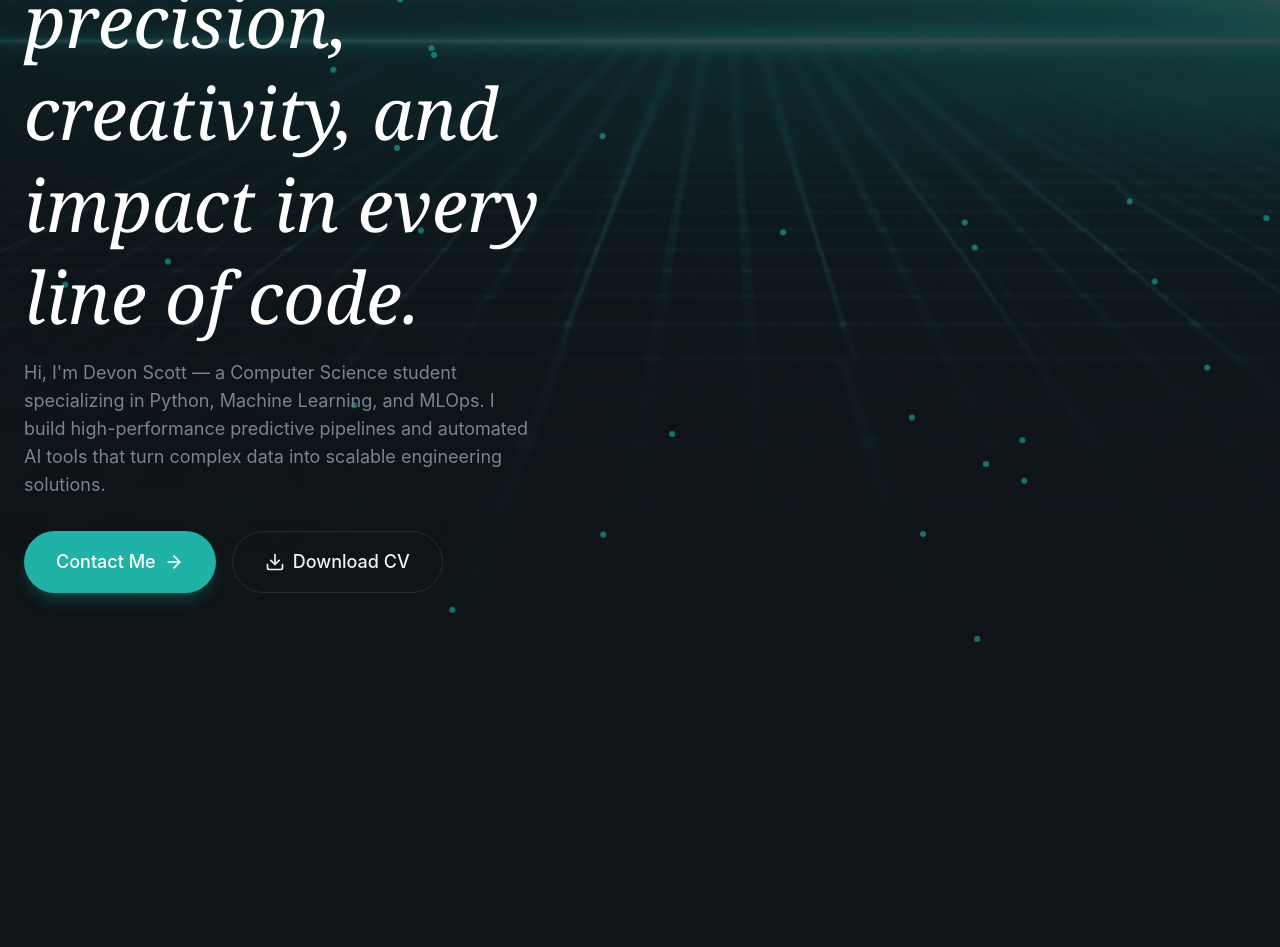
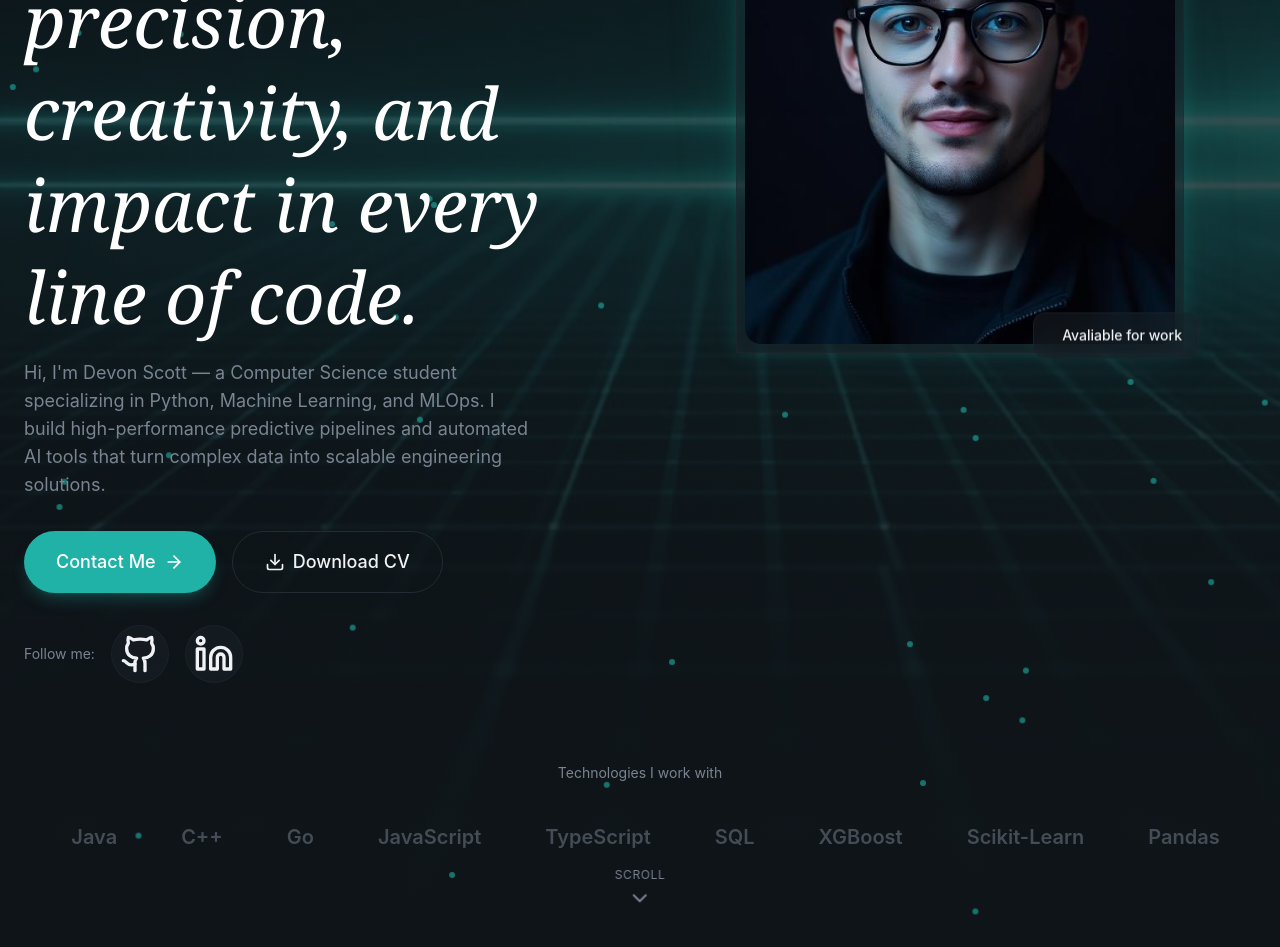
Before and after one commit to scottdl5338/modern-portfolio, a React (Vite) app: page / in a window 1280 px wide. Shown: the part 660-1607 px from the top of the page. Before the commit the page ends 1333 px from the top, so only its background shows below. Built offline with nearby package versions, Linux system fonts and the light colour scheme.

Commit message:
Hero Section Complete

```diff
--- a/src/index.css
+++ b/src/index.css
@@ -59,6 +59,12 @@
     text-shadow: 0 0 30px
       color-mix(in srgb, var(--color-primary) 50%, transparent);
   }
+
+  .glow-border {
+    box-shadow:
+      0 0 20px color-mix(in srgb, var(--color-primary) 20%, transparent),
+      inset 0 0 20px color-mix(in srgb, var(--color-primary) 5%, transparent);
+  }
 }
 
 /* Utility classes */
@@ -92,8 +98,35 @@
     }
   }
 
+  @keyframes float {
+    0%,
+    100% {
+      transform: translateY(0);
+    }
+    50% {
+      transform: translateY(-10px);
+    }
+  }
+
+  @keyframes marquee {
+    0% {
+      transform: translateY(0);
+    }
+    100% {
+      transform: translateX(-50%);
+    }
+  }
+
   .animate-fade-in {
     animation: fade-in 0.8s ease-out both;
+  }
+
+  .animate-float {
+    animation: float 4s ease-in-out infinite;
+  }
+
+  .animate-marquee {
+    animation: marquee 30s linear infinite;
   }
 
   .animation-delay-100 {
--- a/src/layout/Navbar.jsx
+++ b/src/layout/Navbar.jsx
@@ -1,6 +1,6 @@
 import { Button } from "@/components/Button";
 import { Menu, X } from "lucide-react";
-import { useState } from "react";
+import { useEffect, useState } from "react";
 
 const navLinks = [
   { href: "#about", label: "About" },
@@ -11,9 +11,22 @@
 
 export const Navbar = () => {
   const [isMobileMenuOpen, setIsMobileMenuOpen] = useState(false);
+  const [isScrolled, setIsScrolled] = useState(false);
+
+  useEffect(() => {
+    const handleScroll = () => {
+      setIsScrolled(window.scrollY > 50);
+    };
+
+    window.addEventListener("scroll", handleScroll);
+
+    return () => window.addEventListener("scroll", handleScroll);
+  }, []);
 
   return (
-    <header className="fixed top-0 left-0 right-0 bg-transparent py-5 z-50">
+    <header
+      className={`fixed top-0 left-0 right-0 transition-all duration-500 ${isScrolled ? "glass-strong py-3" : "bg-transparent py-5"} z-50`}
+    >
       <nav className="container mx-auto px-6 flex items-center justify-between">
         <a
           href="#"
--- a/src/sections/Hero.jsx
+++ b/src/sections/Hero.jsx
@@ -1,6 +1,9 @@
 import { Button } from "@/components/Button";
 import { Download, ArrowRight } from "lucide-react";
 import { AnimatedBorderButton } from "@/components/AnimatedBorderButton";
+import { Github } from "lucide-react";
+import { Linkedin } from "lucide-react";
+import { ChevronDown } from "lucide-react";
 
 // Precompute random positions for dots (runs once on mount)
 
@@ -9,6 +12,35 @@
   top: Math.random() * 100,
   duration: 8 + Math.random() * 10,
 }));
+
+const skills = [
+  "Python",
+  "Java",
+  "C++",
+  "Go",
+  "JavaScript",
+  "TypeScript",
+  "SQL",
+  "XGBoost",
+  "Scikit-Learn",
+  "Pandas",
+  "NumPy",
+  "FastAPI",
+  "Spring Boot",
+  "Node.js",
+  "React",
+  "Qt6",
+  "Streamlit",
+  "Flutter",
+  "REST APIs",
+  "Docker",
+  "Kubernetes",
+  "AWS (EC2/S3)",
+  "Google Cloud Platform (GCP)",
+  "PostgreSQL",
+  "SQLite",
+  "MongoDB",
+];
 
 export const Hero = () => {
   return (
@@ -76,9 +108,95 @@
               </Button>
               <AnimatedBorderButton />
             </div>
+
+            {/* Social Links */}
+            <div className="flex items-center gap-4 animate-fade-in animation-delay-800">
+              <span className="text-sm text-muted-foreground">Follow me:</span>
+              {[
+                { icon: Github, href: "https://github.com/scottdl5338" },
+                {
+                  icon: Linkedin,
+                  href: "https://www.linkedin.com/in/devon-scott-8a26223a7/",
+                },
+              ].map((social, idx) => (
+                <a
+                  key={idx}
+                  href={social.href}
+                  className="p-2 rounded-full glass hover:bg-primary/10 hover:text-primary transition-all duration-300"
+                >
+                  {<social.icon className="w-10 h-10" />}
+                </a>
+              ))}
+            </div>
           </div>
           {/* Right Column - Image */}
+          <div className="relative animate-fade-in animation-delay-300">
+            {/* Profile Image */}
+            <div className="relative max-w-md mx-auto">
+              <div
+                className="absolute inset-0
+              rounded-3xl bg-gradient-to-br
+              from-primary/30 via-transparent
+              to-primary/10 blur-2xl animate-pulse"
+              />
+
+              <div className="relative glass round-3xl p-2 glow-border">
+                <img
+                  src="/profile-photo.jpg"
+                  alt="Devon Scott"
+                  className="w-full aspect-[4/5] object-cover rounded-2xl"
+                />
+                {/* Floating Badge */}
+                <div className="absolute -bottom-4 -right-4 glass rounded-xl px-4 py-3 animate-float">
+                  <div className="flex items-center gap-3">
+                    <div clasName="w-3 h-3 bg-green-500 rounded-full animate-pulse" />
+                    <span className="text-sm font-medium">
+                      Avaliable for work
+                    </span>
+                  </div>
+                </div>
+                {/* Stats Badge */}
+                <div className="absolute -top-4 -left-4 glass rounded-xl px-4 py-3 animate-float animation-delay-800">
+                  <div className="text-2xl font-bold text-primary">
+                    2nd Year Computer Science Student
+                  </div>
+                  <div className="text-xs text-muted-foreground">
+                    Irvine Valley College
+                  </div>
+                </div>
+              </div>
+            </div>
+          </div>
         </div>
+        {/* Skills Section */}
+        <div className="mt-20 aniamte-fade-in animation-delay-800">
+          <p className="text-sm text-muted-foreground mb-6 text-center">
+            Technologies I work with
+          </p>
+          <div className="relative overflow-hidden">
+            <div className="flex animate-marquee">
+              {[...skills, ...skills].map((skill, idx) => (
+                <div key={idx} className="flex-shrink-0 px-8 py-4">
+                  <span className="text-xl font-semibold text-muted-foreground/50 hover:text-muted-foreground transition-colors">
+                    {skill}
+                  </span>
+                </div>
+              ))}
+            </div>
+          </div>
+        </div>
+      </div>
+      <div
+        className="absolute bottom-8 left-1/2 -translate-x-1/2
+      animate-fade-in animation-delay-800"
+      >
+        <a
+          href="#about"
+          className="flex flex-col items-center gap-2 text-muted-foreground hover:text-primary transition-colors group"
+        >
+          <span className="text-xs uppercase tracking-wider">Scroll</span>
+          <ChevronDown className="w-6 h-6 animate-bounce" />
+        </a>
       </div>
     </section>
   );
```
